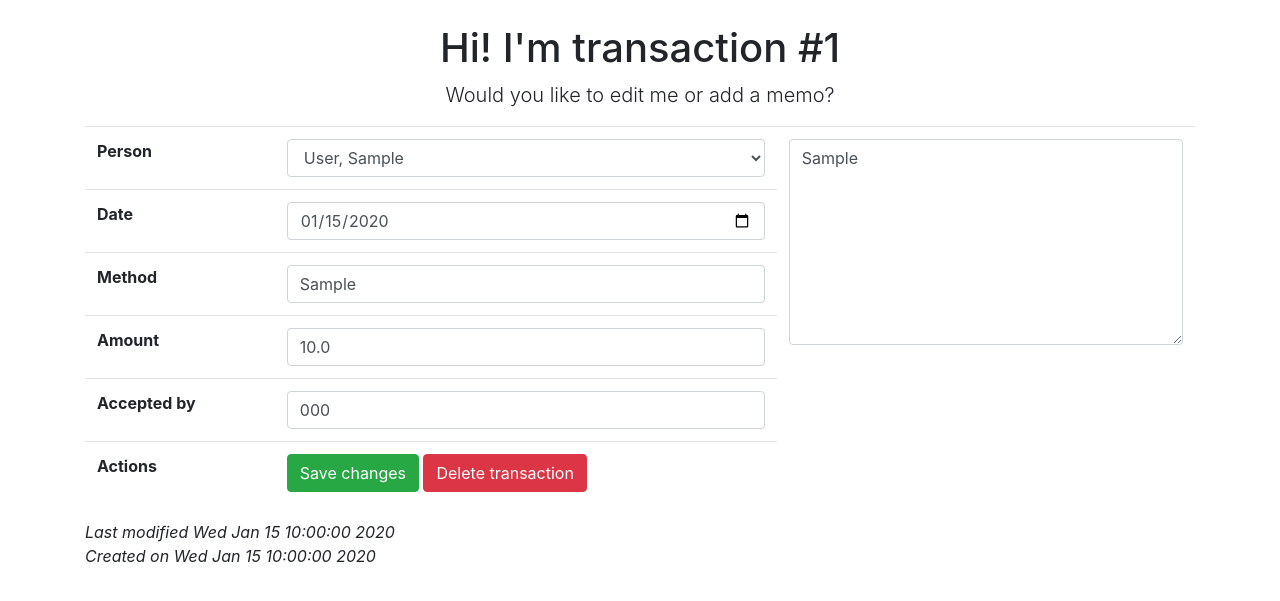
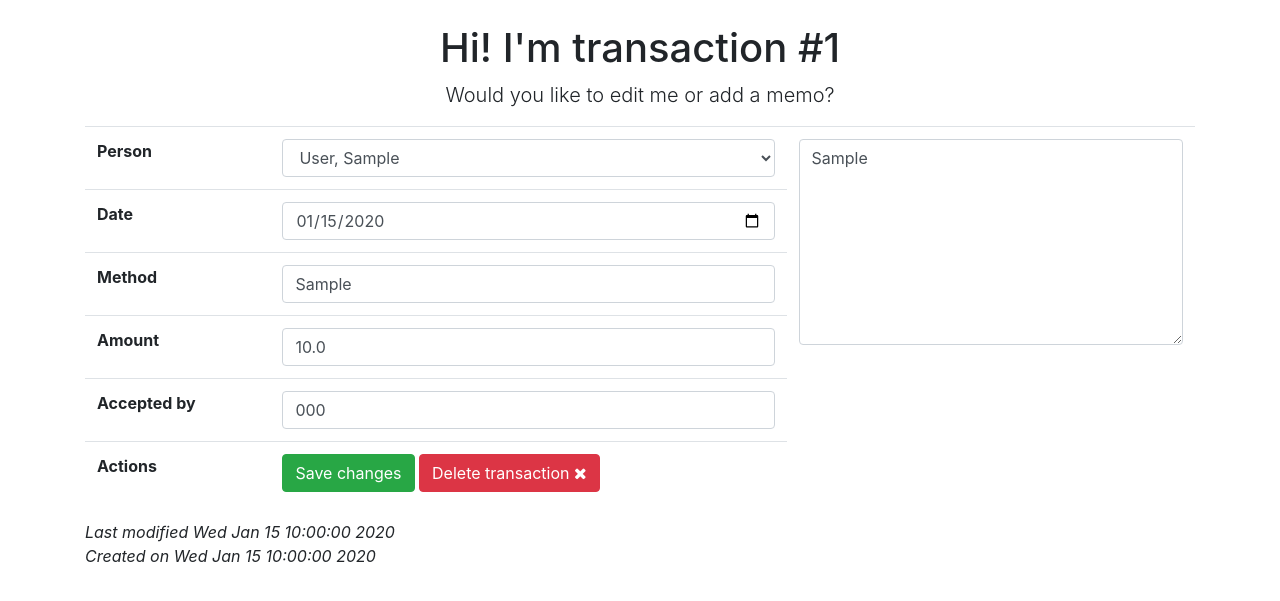
Before and after one commit to atomberg/transaction-organizer, a Flask app: page /transactions/1 in a window 1280 px wide. Shown: the part 56-657 px from the top of the page. Run offline with Flask 2, Linux system fonts and the light colour scheme; tables that the repository leaves empty hold one stand-in row (values such as "Sample post"); some libraries are stand-ins or nearby versions.

Commit message:
Fixed entity deletion code

```diff
--- a/app/blueprints/transactions.py
+++ b/app/blueprints/transactions.py
@@ -84,7 +84,7 @@ def update(transaction_id):
 
 
 @bp.route('/<int:transaction_id>', methods=['DELETE'])
-@bp.route('/<int:transaction_id>/delete', methods=['POST'])
+@bp.route('/<int:transaction_id>/delete', methods=['GET'])
 def delete(transaction_id):
     """Delete a transaction by id."""
     t = Transaction.get_by_id(transaction_id)
--- a/app/templates/person_edit.html.j2
+++ b/app/templates/person_edit.html.j2
@@ -63,7 +63,7 @@
         <td>
             <input type="submit" form="edit" value="Save changes" class="btn btn-success">
             <a href="{{ url_for('persons.delete', person_id=person['id']) }}" class="btn btn-danger">
-            Delete person <i class="fa fa-chevron-right"></i></a>
+            Delete person <i class="fa fa-remove"></i></a>
         </td>
         <td>
             <div class="row">
--- a/app/templates/transaction_edit.html.j2
+++ b/app/templates/transaction_edit.html.j2
@@ -72,10 +72,8 @@
           <th>Actions</th>
           <td>
               <input type="submit" form="edit" value="Save changes" class="btn btn-success">
-              <form style="display: inline;" method="POST"
-                  action="{{ url_for('transactions.delete', transaction_id=transaction['id']) }}">
-                  <input type="submit" class="btn btn-danger" value="Delete transaction">
-              </form>
+              <a href="{{ url_for('transactions.delete', transaction_id=transaction['id']) }}" class="btn btn-danger">
+              Delete transaction <i class="fa fa-remove"></i></a>
           </td>
       </tr>
     </tbody>
```
Also changed, not shown: app/blueprints/persons.py (+8 -5 lines).
